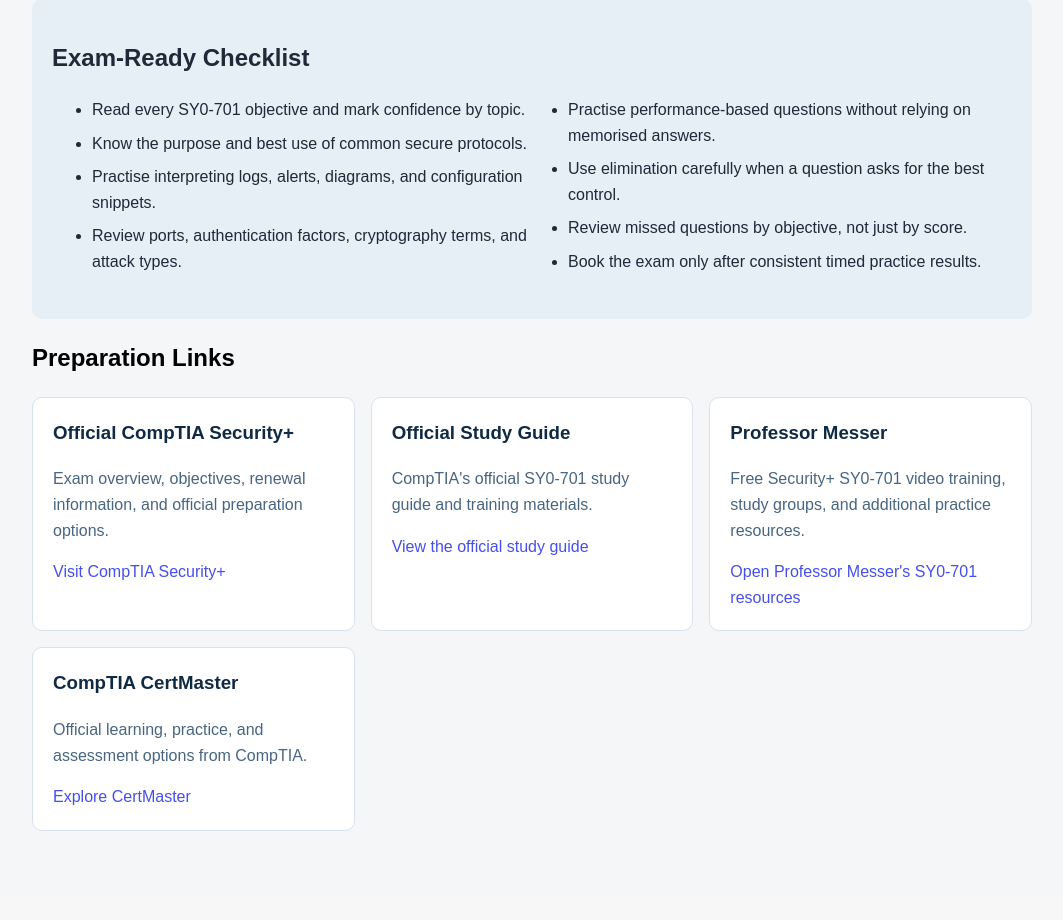
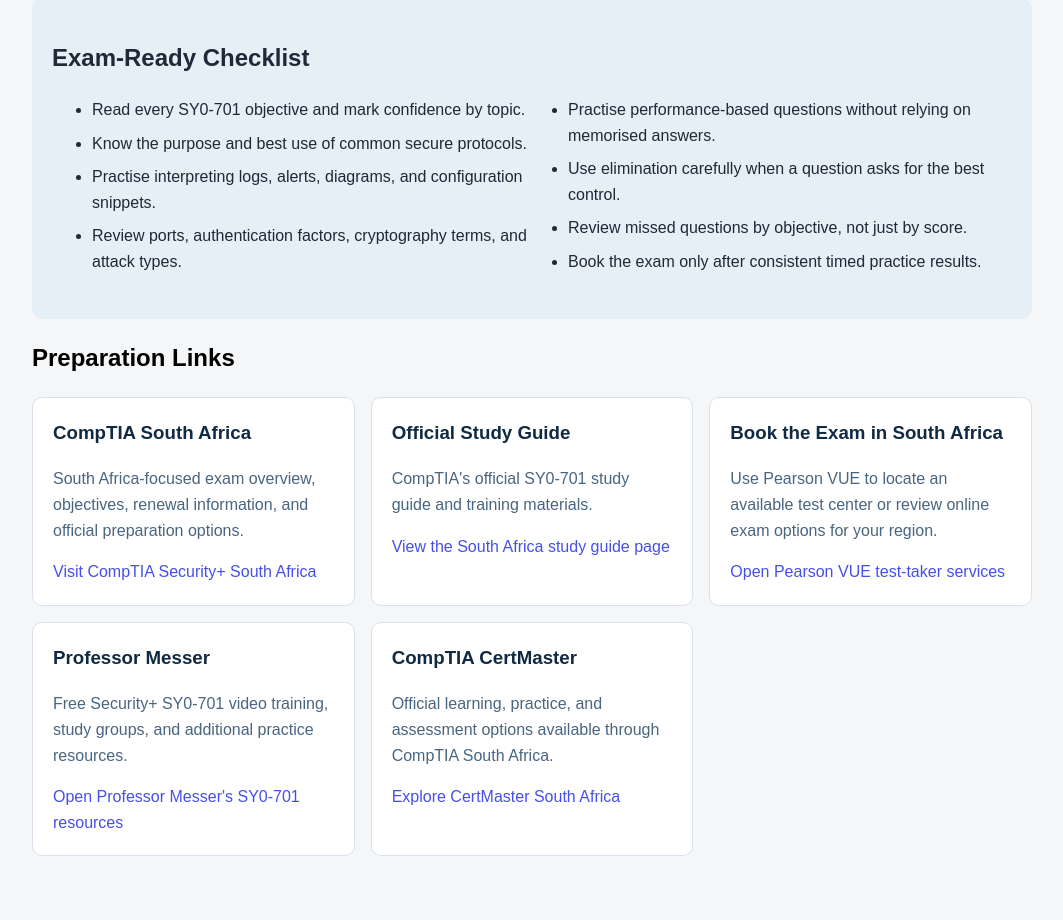
Before and after one commit to tebza27-cpu/portfolio-site-updated, a Flask app: page /security-plus in a window 1280 px wide. Shown: the part 2355-3275 px from the top of the page, without its empty margins (108-1171 px from the left). Before the commit the page ends 3186 px from the top, so only its background shows below. Run offline with Flask 3, Linux system fonts and the light colour scheme; some libraries are stand-ins or nearby versions.

Commit message:
Localize Security Plus links for South Africa

```diff
--- a/templates/security_plus.html
+++ b/templates/security_plus.html
@@ -107,14 +107,19 @@
     <h2>Preparation Links</h2>
     <div class="resource-grid">
       <article class="resource-card">
-        <h3>Official CompTIA Security+</h3>
-        <p>Exam overview, objectives, renewal information, and official preparation options.</p>
-        <a href="https://www.comptia.org/certifications/security" target="_blank" rel="noopener">Visit CompTIA Security+</a>
+        <h3>CompTIA South Africa</h3>
+        <p>South Africa-focused exam overview, objectives, renewal information, and official preparation options.</p>
+        <a href="https://www.comptia.org/en-za/certifications/security" target="_blank" rel="noopener">Visit CompTIA Security+ South Africa</a>
       </article>
       <article class="resource-card">
         <h3>Official Study Guide</h3>
         <p>CompTIA's official SY0-701 study guide and training materials.</p>
-        <a href="https://www.comptia.org/training/books/security-sy0-701-study-guide" target="_blank" rel="noopener">View the official study guide</a>
+        <a href="https://www.comptia.org/en-za/training/books/security-sy0-701-study-guide" target="_blank" rel="noopener">View the South Africa study guide page</a>
+      </article>
+      <article class="resource-card">
+        <h3>Book the Exam in South Africa</h3>
+        <p>Use Pearson VUE to locate an available test center or review online exam options for your region.</p>
+        <a href="https://www.pearsonvue.com/us/en/test-takers/test-taker-home.html" target="_blank" rel="noopener">Open Pearson VUE test-taker services</a>
       </article>
       <article class="resource-card">
         <h3>Professor Messer</h3>
@@ -123,8 +128,8 @@
       </article>
       <article class="resource-card">
         <h3>CompTIA CertMaster</h3>
-        <p>Official learning, practice, and assessment options from CompTIA.</p>
-        <a href="https://www.comptia.org/training/certmaster-learn/security" target="_blank" rel="noopener">Explore CertMaster</a>
+        <p>Official learning, practice, and assessment options available through CompTIA South Africa.</p>
+        <a href="https://www.comptia.org/en-za/training/certmaster-learn/security" target="_blank" rel="noopener">Explore CertMaster South Africa</a>
       </article>
     </div>
   </section>
```
